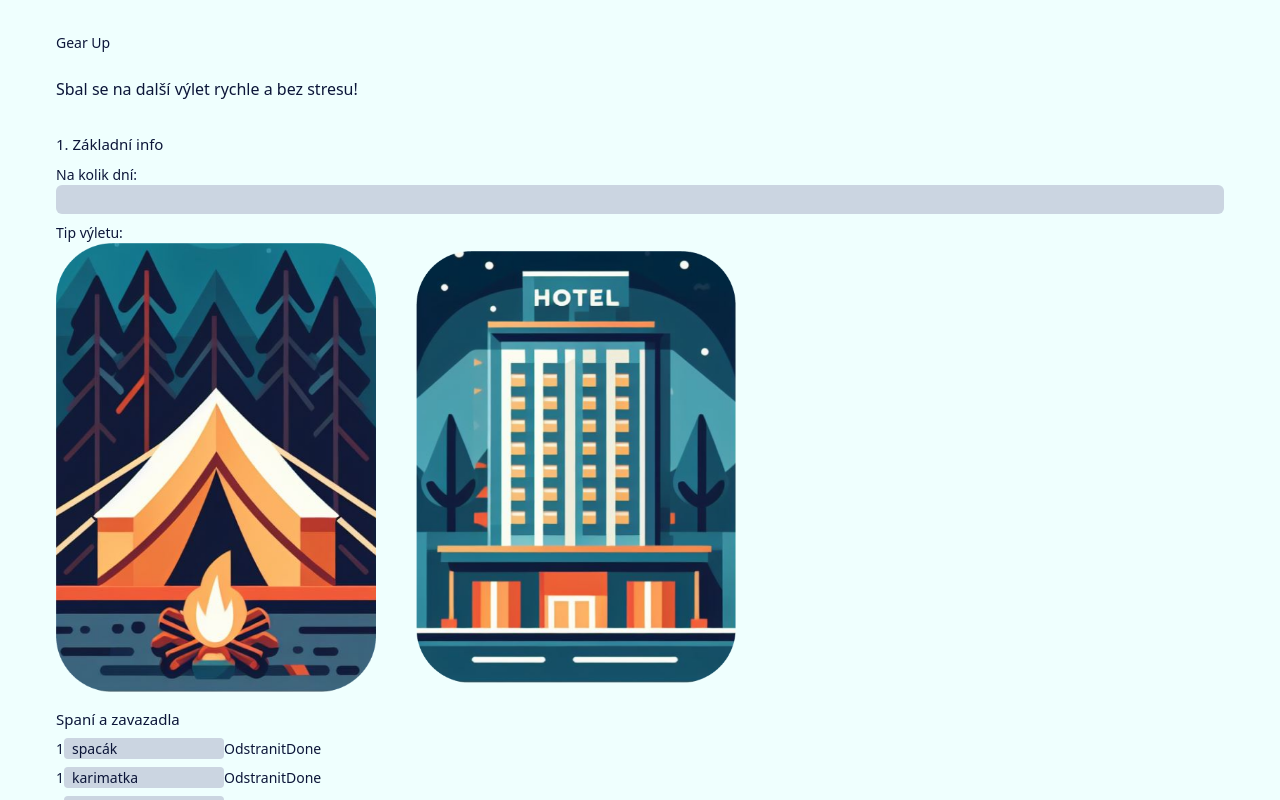
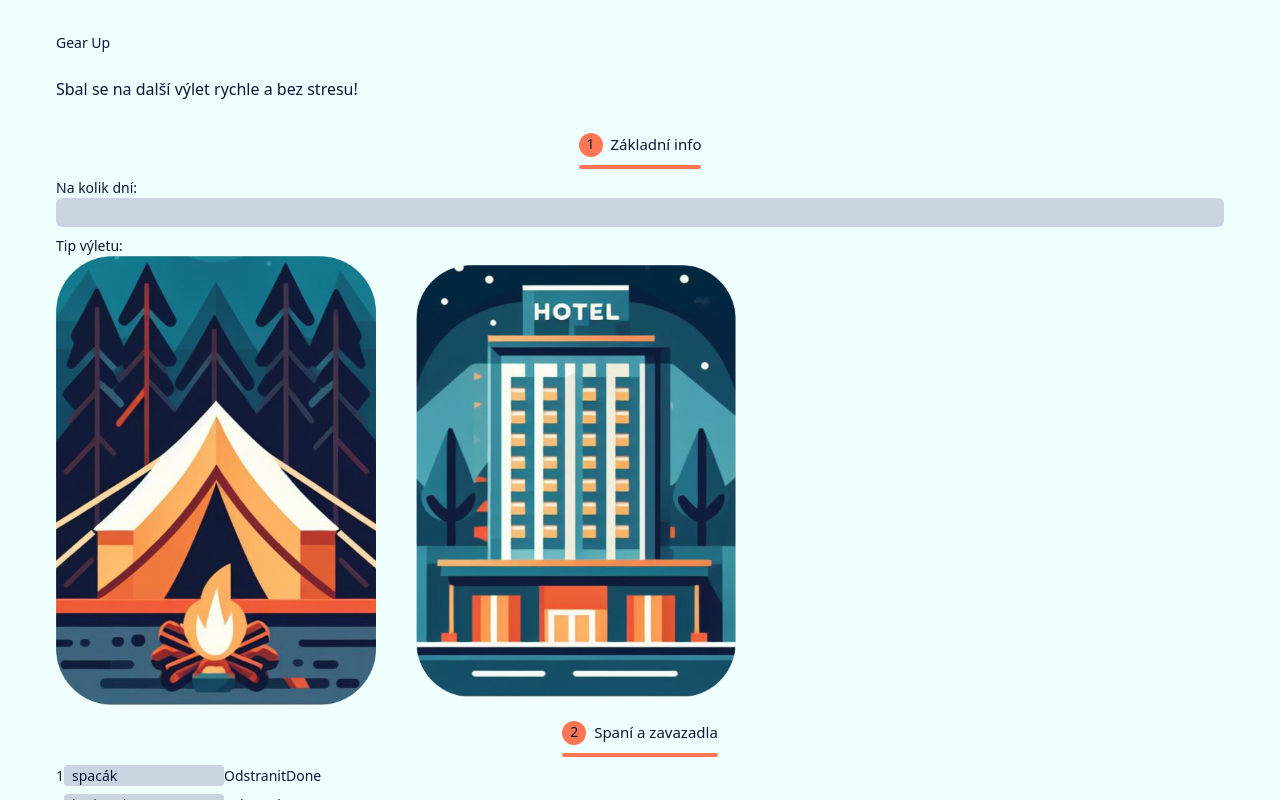
Before and after one commit to EvaMach/gear-up, a React (Vite) app in the folder frontend/: page / in a window 1280 px wide. Both pictures are taken after a click on the button "Load more". Shown: the top 800 px of the page. Built offline with nearby package versions, Linux system fonts and the light colour scheme; data requests are answered from the project's data file.

Commit message:
style form headings

```diff
--- a/frontend/src/TravelListForm/index.tsx
+++ b/frontend/src/TravelListForm/index.tsx
@@ -1,11 +1,12 @@
-import tentImg from './img/tent.jpg';
-import hotelImg from './img/hotel.jpg';
 import './style.css';
 import Select from 'react-select';
 import { useEffect, useState } from 'react';
 import { useQuery } from '@tanstack/react-query';
-import { Gear, GearList, Item, fetchGearOptions } from '../api/gear';
+import tentImg from './img/tent.jpg';
+import hotelImg from './img/hotel.jpg';
+import { Gear, GearList, fetchGearOptions } from '../api/gear';
 import GearItem from '../components/GearItem';
+import FormSectionHead from '../components/FormSectionHead';
 
 const PackingGuide = (): JSX.Element => {
   const [step, setStep] = useState(1);
@@ -18,13 +19,19 @@ const PackingGuide = (): JSX.Element => {
 
   useEffect(() => {
     if (gearList.status === 'success') {
-      setGearData([...gearList.data.map((gear: Gear) => ({ group: gear.group, items: gear.items.filter((item) => item.type === "outdoor") }))]);
+      setGearData([
+        ...gearList.data.map((gear: Gear) => ({
+          group: gear.group,
+          items: gear.items.filter((item) => item.type === 'outdoor'),
+        })),
+      ]);
     }
   }, [gearList.status]);
 
-
   const handleItemAdded = (item, data): void => {
-    const displayedItems = gearData.map((gear) => gear.items.map((item) => item.name)).flat();
+    const displayedItems = gearData
+      .map((gear) => gear.items.map((item) => item.name))
+      .flat();
     setIsAlreadyAdded(false);
     if (displayedItems.includes(item.value.name)) {
       setIsAlreadyAdded(true);
@@ -42,7 +49,10 @@ const PackingGuide = (): JSX.Element => {
   const handleItemRemove = (group: string, itemName: string): void => {
     const updatedData = gearData.map((gear) => {
       if (gear.group === group) {
-        return { ...gear, items: gear.items.filter((item) => itemName !== item.name) };
+        return {
+          ...gear,
+          items: gear.items.filter((item) => itemName !== item.name),
+        };
       }
       return gear;
     });
@@ -52,14 +62,14 @@ const PackingGuide = (): JSX.Element => {
   if (gearList.data) {
     const filteredData = gearList.data.map((gear) => ({
       group: gear.group,
-      items: gear.items
+      items: gear.items,
     }));
     return (
       <>
         <h1 className="mb-8">Sbal se na další výlet rychle a bez stresu!</h1>
         <form className="flex flex-col gap-2">
           <div className="flex flex-col gap-2 mb-2">
-            <h2>1. Základní info</h2>
+            <FormSectionHead count={1} title="Základní info" />
             <label className="flex flex-col">
               Na kolik dní:
               <input
@@ -111,18 +121,31 @@ const PackingGuide = (): JSX.Element => {
           )}
           {step === 2 && (
             <div className="flex flex-col gap-2">
-              {gearData.map((data) => (
+              {gearData.map((data, index) => (
                 <>
-                  <h2 key={data.group}>{data.group}</h2>
-                  {data.items
-                    .map((dataItem) => (
-                      <GearItem key={dataItem.name} group={data.group} name={dataItem.name} count={dataItem.amount} onRemove={handleItemRemove} />
-                    ))}
-                  <Select key={data.group + 'select'}
+                  <FormSectionHead count={index + 2} title={data.group} />
+                  {data.items.map((dataItem) => (
+                    <GearItem
+                      key={dataItem.name}
+                      group={data.group}
+                      name={dataItem.name}
+                      count={dataItem.amount}
+                      onRemove={handleItemRemove}
+                    />
+                  ))}
+                  <Select
+                    key={data.group + 'select'}
                     onChange={(item) => handleItemAdded(item, data)}
-                    options={filteredData.map((gear) => gear.items.map((item) => ({ value: item, label: item.name }))).flat()}
+                    options={filteredData
+                      .map((gear) =>
+                        gear.items.map((item) => ({
+                          value: item,
+                          label: item.name,
+                        }))
+                      )
+                      .flat()}
                   ></Select>
-                  {/* {isAlreadyAdded && <p>Gear už je na seznamu.</p>} */}
+                  {isAlreadyAdded && <p>Gear už je na seznamu.</p>}
                 </>
               ))}
             </div>
--- /dev/null
+++ b/frontend/src/components/FormSectionHead/index.tsx
@@ -0,0 +1,20 @@
+interface Props {
+  count: number;
+  title: string;
+}
+
+const FormSectionHead = ({ count, title }: Props): JSX.Element => (
+  <div className="flex justify-center">
+    <div
+      className="flex gap-2 after:bg-primary
+  after:h-1 after after:absolute relative after:w-full after:bottom-0 pb-3 after:rounded-sm"
+    >
+      <span className="bg-primary text-s aspect-square rounded-full w-6 text-center">
+        {count}
+      </span>
+      <h2>{title}</h2>
+    </div>
+  </div>
+);
+
+export default FormSectionHead;
```
